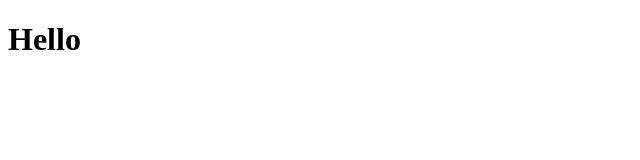
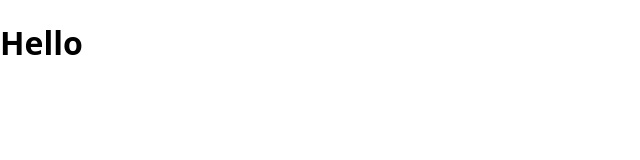
Before and after one commit to wsfer/shopping-cart, a React (Vite) app: page / in a window 1280 px wide. Shown: the top 160 px of the page, without its empty margins (0-640 px from the left). Built offline with nearby package versions, Linux system fonts and the light colour scheme.

Commit message:
feat: create global styles for fonts, variables and resets

```diff
--- a/src/App.jsx
+++ b/src/App.jsx
@@ -1,3 +1,5 @@
+import './global.scss';
+
 const App = () => <h1>Hello</h1>;
 
 export default App;
--- /dev/null
+++ b/src/global.scss
@@ -0,0 +1,59 @@
+// Fonts
+@font-face {
+  font-family: 'Leckerli One';
+  src: url('./assets/fonts/LeckerliOne.ttf');
+}
+
+// Variables
+:root {
+  --neutral-50: hsl(0, 0%, 98%);
+  --neutral-100: hsl(0, 0%, 96%);
+  --neutral-200: hsl(0, 0%, 90%);
+  --neutral-300: hsl(0, 0%, 83%);
+  --neutral-400: hsl(0, 0%, 64%);
+  --neutral-500: hsl(0, 0%, 45%);
+  --neutral-600: hsl(0, 0%, 32%);
+  --neutral-700: hsl(0, 0%, 25%);
+  --neutral-800: hsl(0, 0%, 15%);
+  --neutral-900: hsl(0, 0%, 9%);
+  --neutral-950: hsl(0, 0%, 4%);
+  --neutral-1000: hsl(0, 0%, 0%);
+  --orange-300: hsl(31, 97%, 72%);
+  --orange-400: hsl(27, 96%, 61%);
+  --orange-500: hsl(25, 95%, 53%);
+  --orange-600: hsl(21, 90%, 48%);
+  --opaque-light: hsla(0, 0%, 100%, 0.5);
+  --opaque-dark: hsla(0, 0%, 0%, 0.5);
+  --text-xs: 0.75rem;
+  --text-sm: 0.875rem;
+  --text-normal: 1rem;
+  --text-lg: 1.125rem;
+  --text-xl: 1.25rem;
+  --text-2xl: 1.5rem;
+  --text-3xl: 1.875rem;
+  --text-4xl: 2.25rem;
+  --text-5xl: 3rem;
+}
+
+// Resets
+*,
+*::before,
+*::after {
+  box-sizing: border-box;
+}
+
+body {
+  font-family:
+    system-ui,
+    -apple-system,
+    BlinkMacSystemFont,
+    'Segoe UI',
+    Roboto,
+    Oxygen,
+    Ubuntu,
+    Cantarell,
+    'Open Sans',
+    'Helvetica Neue',
+    sans-serif;
+  margin: 0;
+}
```
Also changed, not shown: src/App.css (added).
